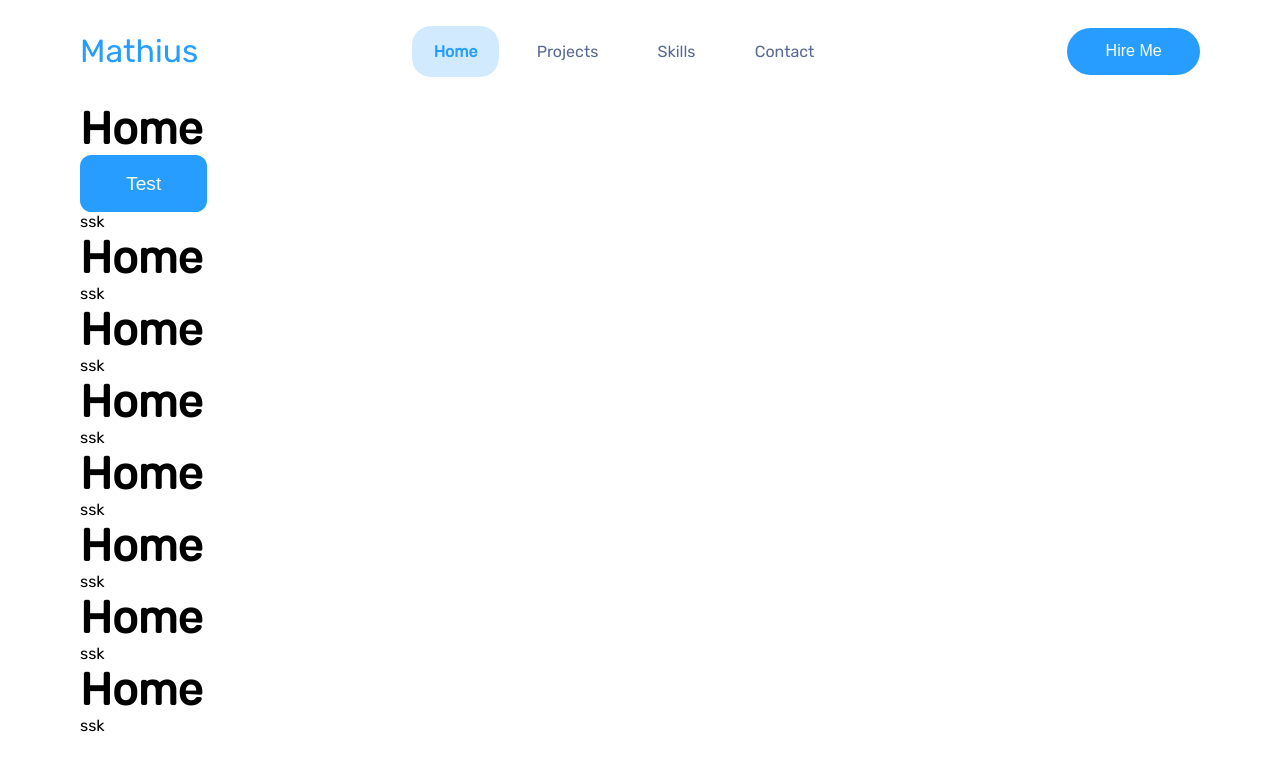
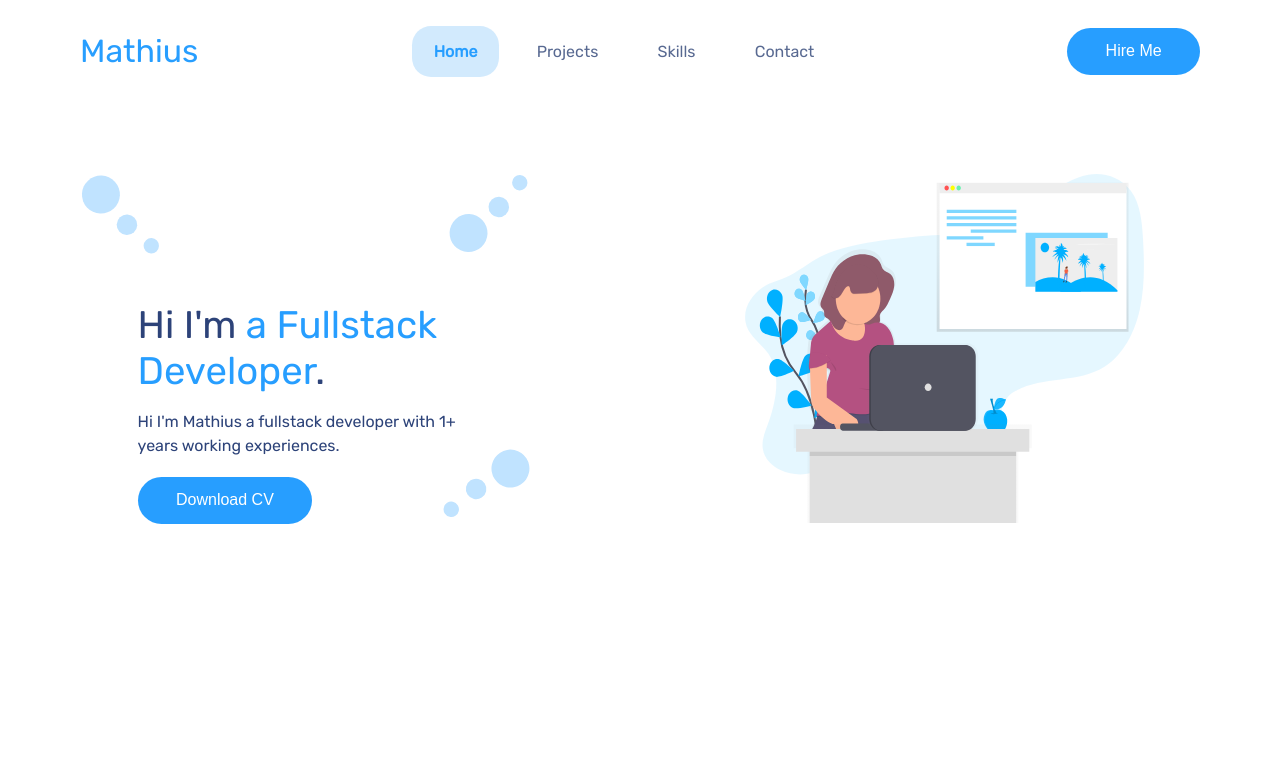
Before and after one commit to mathiuskormasela12/unsia-blog, a Next.js app: page / in a window 1280 px wide. Shown: the top 770 px of the page. Built offline with nearby package versions, Linux system fonts and the light colour scheme.

Commit message:
I worked for developing First sectoin of Home page

```diff
--- a/components/container/container.styled.ts
+++ b/components/container/container.styled.ts
@@ -6,6 +6,7 @@ import { IContainerProps } from '../../interfaces';
 export const ContainerStyle = styled.div<IContainerProps>`
 	margin: 0 auto;
 	width: ${({ fluid }) => (fluid ? '100%' : 'calc(100vw - 10rem)')};
+	height: ${({ inheritHeight }) => (inheritHeight ? '100%' : 'auto')};
 
 	@media (max-width: 1200px) {
 		width: ${({ fluid }) => (fluid ? '100%' : 'calc(100vw - 3.6rem)')};
--- a/components/navbar/navbar.styled.ts
+++ b/components/navbar/navbar.styled.ts
@@ -6,6 +6,7 @@ import { Colors } from '../../themes';
 
 export const NavHero = styled.div<INavbarCollapesProps>`
 	width: 100%;
+	position: absolute;
 
 	@media (max-width: 1200px) {
 		${({ toggle }) => {
--- a/interfaces/IContainerProps.ts
+++ b/interfaces/IContainerProps.ts
@@ -5,4 +5,5 @@ import React from 'react';
 export interface IContainerProps {
 	children: React.ReactNode;
 	fluid?: boolean;
+	inheritHeight?: boolean;
 }
--- a/interfaces/index.ts
+++ b/interfaces/index.ts
@@ -10,3 +10,4 @@ export * from './IContainerProps';
 export * from './INavItemsProps';
 export * from './IButtonProps';
 export * from './INavbarCollapseProps';
+export * from './IBalloonProps';
--- a/pages/index.tsx
+++ b/pages/index.tsx
@@ -2,56 +2,87 @@
 // import all modules
 import React, { Fragment } from 'react';
 import type { NextPage } from 'next';
-import { useDispatch, useSelector } from 'react-redux';
-import { HeroHome } from '../styles';
+import Image from 'next/image';
+import * as Styled from '../styles';
 
 // import all components
 import {
-  Head, Navbar, Container, Button,
+  Head,
+  Navbar,
+  Container,
+  Button,
 } from '../components';
-import { IGlobalStates } from '../interfaces';
-import { setToken } from '../redux/actions';
 
-const Home: NextPage = () => {
-  const dispatch = useDispatch();
-  const accessToken: string = useSelector((current: IGlobalStates) => current.auth.accessToken);
-
-  const handleToken = () => {
-    if (accessToken !== '') {
-      dispatch(setToken('', ''));
-    } else {
-      dispatch(setToken(String(Date.now()), String(Date.now())));
-    }
-  };
-
-  return (
-    <Fragment>
-      <Head title="Mathius" />
-      <HeroHome>
-        <Navbar />
-        <Container>
-          <h1>Home</h1>
-          <Button type="button" size="lg" onClick={handleToken}>Test</Button>
-          <p>ssk</p>
-          <h1>Home</h1>
-          <p>ssk</p>
-          <h1>Home</h1>
-          <p>ssk</p>
-          <h1>Home</h1>
-          <p>ssk</p>
-          <h1>Home</h1>
-          <p>ssk</p>
-          <h1>Home</h1>
-          <p>ssk</p>
-
-          <h1>Home</h1>
-          <p>ssk</p>
-          <h1>Home</h1>
-          <p>ssk</p>
+const Home: NextPage = () => (
+  <Fragment>
+    <Head title="Mathius" />
+    <Styled.HeroHome>
+      <Navbar />
+      <Styled.HeroWelcome>
+        <Container inheritHeight>
+          <Styled.HeroHomeRow>
+            <Styled.HeroHomeCol>
+              <Styled.BalloonContainer top left rotate={0}>
+                <Image
+                  src="/icons/balloon.svg"
+                  width={80}
+                  height={80}
+                  alt="Balloon"
+                />
+              </Styled.BalloonContainer>
+              <Styled.BalloonContainer top right rotate={270}>
+                <Image
+                  src="/icons/balloon.svg"
+                  width={80}
+                  height={80}
+                  alt="Balloon"
+                />
+              </Styled.BalloonContainer>
+              <Styled.BalloonContainer right bottom rotate={100}>
+                <Image
+                  src="/icons/balloon.svg"
+                  width={80}
+                  height={80}
+                  alt="Balloon"
+                />
+              </Styled.BalloonContainer>
+              <Styled.HeroHomeWelcomeContent>
+                <Styled.HeroHomeTitle>
+                  Hi I&apos;m
+                  {' '}
+                  <Styled.PrimaryText>
+                    a Fullstack Developer
+                  </Styled.PrimaryText>
+                  .
+                </Styled.HeroHomeTitle>
+                <Styled.HeroHomeSubtitle>
+                  Hi I&apos;m Mathius a fullstack developer
+                  with 1+ years working experiences.
+                </Styled.HeroHomeSubtitle>
+                <Button
+                  type="button"
+                  size="md"
+                  rounded
+                >
+                  Download CV
+                </Button>
+              </Styled.HeroHomeWelcomeContent>
+            </Styled.HeroHomeCol>
+            <Styled.HeroHomeCol>
+              <Styled.ImageContainer>
+                <Image
+                  src="/icons/hero-img.svg"
+                  alt="Hero Image"
+                  width={400}
+                  height={350}
+                />
+              </Styled.ImageContainer>
+            </Styled.HeroHomeCol>
+          </Styled.HeroHomeRow>
         </Container>
-      </HeroHome>
-    </Fragment>
-  );
-};
+      </Styled.HeroWelcome>
+    </Styled.HeroHome>
+  </Fragment>
+);
 
 export default Home;
--- a/styles/home.styled.ts
+++ b/styles/home.styled.ts
@@ -1,8 +1,136 @@
 // ========== Home Styles
 // import all modules
 import styled from 'styled-components';
+import { IBalloonProps } from '../interfaces';
+import { Colors } from '../themes';
 
 export const HeroHome = styled.div`
-	min-height: 100vh;
+	height: auto;
 	background-color: white;
 `;
+
+export const HeroWelcome = styled.div`
+	height: calc(100vh - 6.4rem);
+	background-color: white;
+`;
+
+export const HeroHomeRow = styled.div`
+	display: flex;
+	height: 100%;
+	align-items: center;
+`;
+
+export const HeroHomeCol = styled.div`
+	flex: 2;
+	position: relative;
+
+	@media (max-width: 1024px) {
+		text-align: center;
+	}
+
+	&:last-child {
+		flex: 3;
+
+		@media (max-width: 1024px) {
+			display: none;
+		}
+	}
+`;
+
+export const HeroHomeTitle = styled.h1`
+	color: ${Colors.dark};
+	font-size: 2.4rem;
+	font-weight: normal;
+	word-wrap: break-word;
+`;
+
+export const HeroHomeSubtitle = styled.p`
+	color: ${Colors.dark};
+	font-size: 1rem;
+	word-wrap: break-word;
+	margin: 1rem 0 1.2rem 0;
+	line-height: 1.5em;
+`;
+
+export const PrimaryText = styled.span`
+	color: ${Colors.primary};
+`;
+
+export const HeroHomeWelcomeContent = styled.div`
+	margin-left: 3.6rem;
+
+	@media (min-width: 1024px) {
+		width: 20rem;
+	}
+
+	@media (max-width: 1024px) {
+		margin-left: 0;
+	}
+`;
+
+export const BalloonContainer = styled.span<IBalloonProps>`
+	margin: 32px auto;
+	box-sizing: content-box;
+	display: flex;
+	flex-direction: column;
+	justify-content: center;
+	align-items: center;
+
+	& > span {
+		position: absolute !important;
+
+		${(props) => {
+    let styles = '';
+
+    if (props.top) {
+      styles += `
+							top: 0 !important;
+						`;
+    }
+
+    if (props.bottom) {
+      styles += `
+							bottom: 0 !important;
+
+							@media (max-width: 920px) {
+								bottom: -4.5rem !important;
+							}
+						`;
+    }
+
+    if (props.left) {
+      styles += `
+							left: 0 !important;
+						`;
+    }
+
+    if (props.right) {
+      styles += `
+							right: 0 !important;
+						`;
+    }
+
+    if (props.rotate > 0) {
+      styles += `
+							transform: rotate(${props.rotate}deg);
+						`;
+    }
+
+    return styles;
+  }}
+  }
+`;
+
+export const ImageContainer = styled.span`
+	margin: 32px auto;
+	box-sizing: content-box;
+	display: flex;
+	flex-direction: column;
+	justify-content: center;
+	align-items: center;
+
+	& > span {
+		position: absolute !important;
+		right: 3.5rem !important;
+	}
+`;
```
Also changed, not shown: interfaces/IBalloonProps.ts (added, +9 -0 lines), public/icons/balloon.svg (added), public/icons/hero-img.svg (added).
